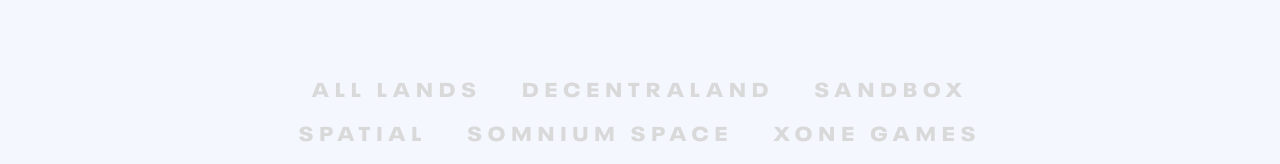
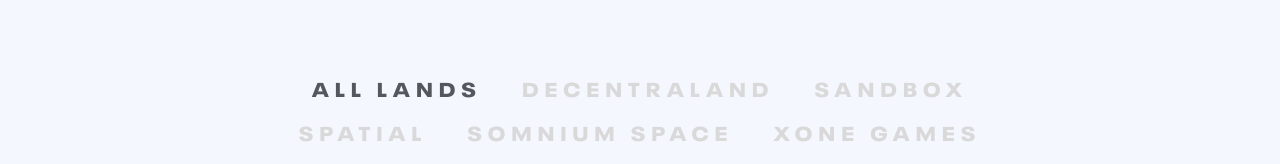
Before and after one commit to thehubdao/MGH-WebLanding, a Next.js app: page /projects in a window 1280 px wide. Shown: the part 615-779 px from the top of the page. Built offline with nearby package versions, Linux system fonts and the light colour scheme.

Commit message:
projects filter functionality added

```diff
--- a/pages/projects/index.tsx
+++ b/pages/projects/index.tsx
@@ -1,16 +1,25 @@
 import Link from "next/link";
-import Image from "next/image";
-import Card from "../../components/card.component";
 import { ProjectsData } from "../../data/cardProject.data";
-import { CardForm, PageLocation } from "../../enums/common.enum";
+import {  PageLocation } from "../../enums/common.enum";
 import { useState } from "react";
-import { ProjectOption, ProjectOptionsKey } from "../../enums/project.enum";
+import { MetaverseOptions} from "../../enums/project.enum";
 import ProjectsFilterUI from "../../ui/project/projectsFilter.ui";
+import { CardProjectInterface } from "../../interfaces/data.interface";
+import ProjectCardUI from "../../ui/project/projectCard.ui";
 
 export default function Projects() {
-  const [project, setProject] = useState(ProjectOption.decentraland);
-  const filterProject = (project: ProjectOptionsKey) => {
-    setProject(ProjectOption[project]);
+  const projectsData = ProjectsData;
+  const [metaverse, setMetaverse] = useState(MetaverseOptions.all);
+  const [filteredProject, setFilteredProject] = useState<CardProjectInterface[]>(ProjectsData);
+
+  //filter projects by metaverse
+  const filterProject = (metaverse: MetaverseOptions) => {
+    setMetaverse(metaverse);
+    if (metaverse !== MetaverseOptions.all){
+      setFilteredProject(projectsData.filter((project) => project.metaverse === metaverse));
+    } else{
+      setFilteredProject(projectsData);
+    }
   }
 
   return (
@@ -33,27 +42,11 @@
         </div>
 
         <div className="mt-32  px-[15%] lg:px-[20%]">
-          <ProjectsFilterUI project={project} setProject={(project: ProjectOptionsKey) => filterProject(project)}/>
+          <ProjectsFilterUI metaverse={metaverse} setMetaverse={(metaverse: MetaverseOptions) => filterProject(metaverse)}/>
         </div>
 
         <div className='flex flex-wrap justify-center px-10 lg:px-20 gap-8 mt-32'>
-          {
-            ProjectsData.map((project, index) => (
-              <div key={index}>
-                <Card imageUrl={project.imageUrl} altImages={project.tag} url={project.url} form={CardForm.Vertical}>
-                  <div className="flex px-5 h-full justify-between items-center">
-                    <div>
-                      <Image src={project.metaverseLogo} width={100} height={100} alt={project.tag} className="rounded-full p-3 bg-lm_gray" />
-                    </div>
-                    <div className="text-end">
-                      <h1 className="font-neue text-sm text-lm_gray font-bold uppercase">{project.tag}</h1>
-                      <p className="font-neue text-2xl sm:text-4xl text-lm_icons font-bold uppercase" dangerouslySetInnerHTML={{__html: project.title}}></p>
-                    </div>
-                  </div>
-                </Card>
-              </div>
-            ))
-          }
+          <ProjectCardUI projects={filteredProject} />
         </div>
 
         <div className="flex justify-center my-28 md:my-52 xl:my-72 ">
```
